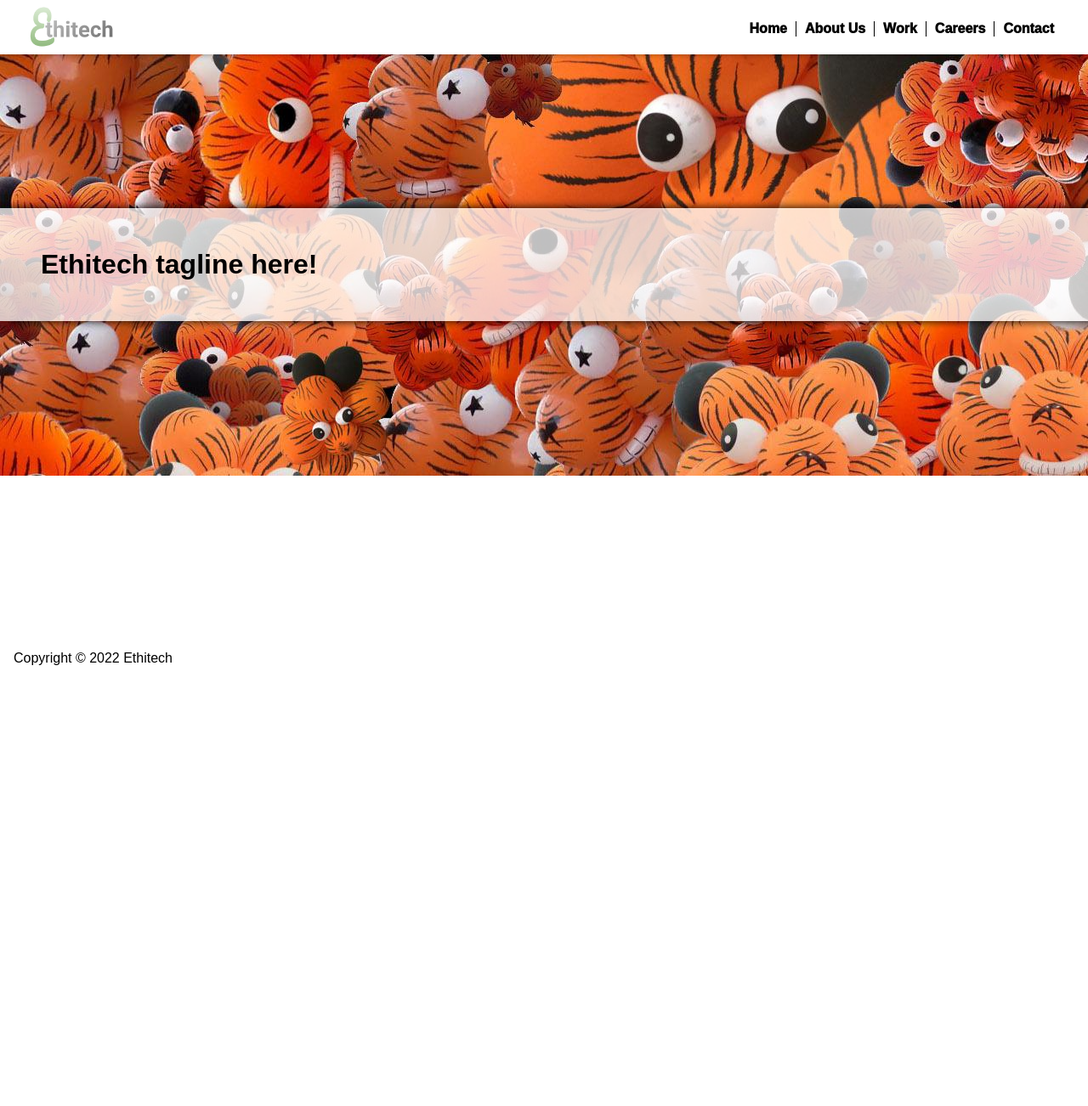
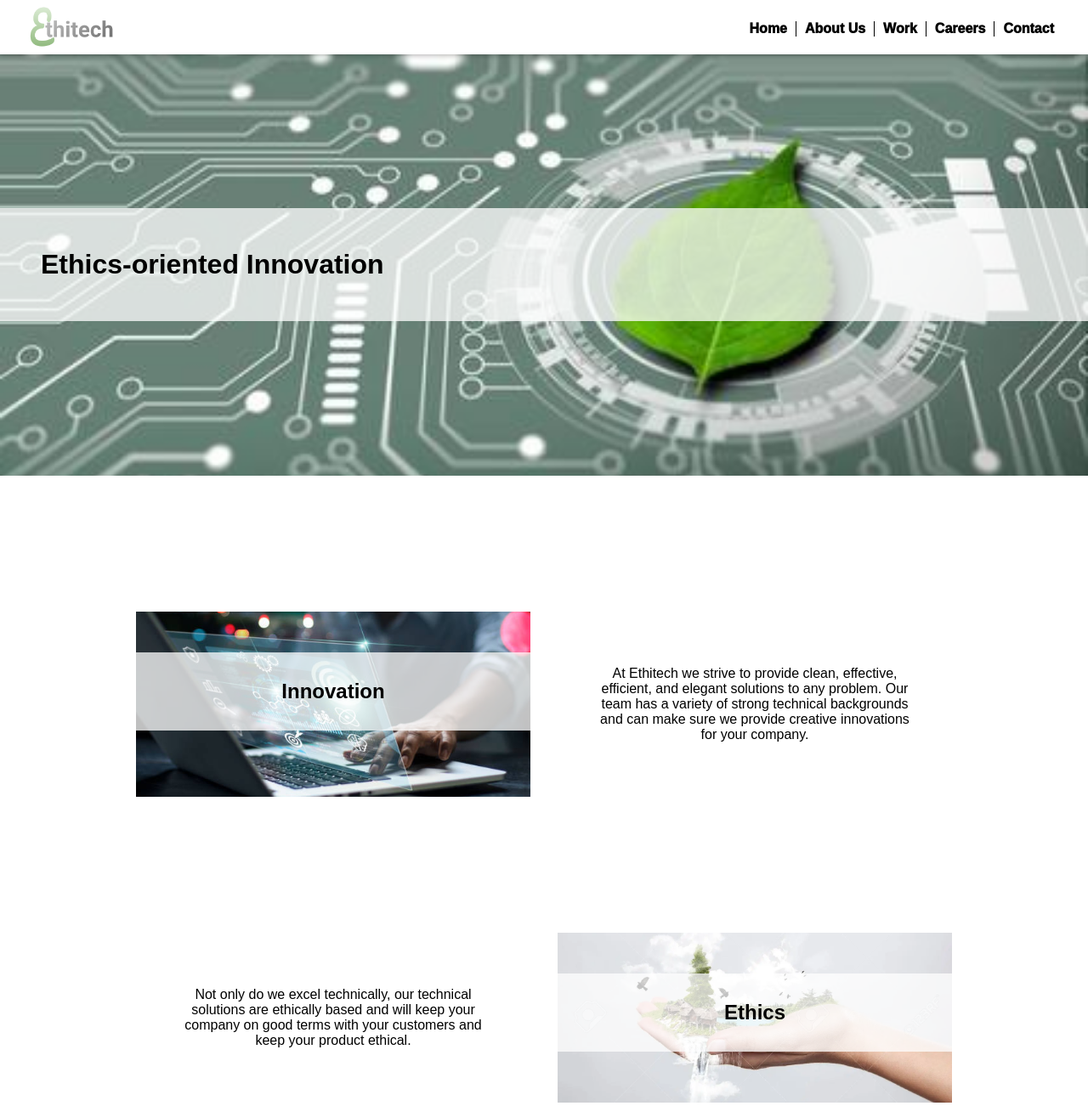
Before and after one commit to FeniulaPyra/com142, a plain HTML site: page index.html in a window 1280 px wide. Shown: the top 1302 px of the page at 85% size. Before the commit the page ends 800 px from the top, so only its background shows below. Drawn offline with Linux system fonts and the light colour scheme.

Commit message:
added some crap to the homepage and replaced balloon ritchies with stock photos

```diff
--- a/index.html
+++ b/index.html
@@ -9,7 +9,9 @@
     <style>
         .banner {
             width: 100%;
-            background-image: url(images/Balloon_Ritchies.jpg);
+            background-image: url(images/banner-bg.jpg);
+            background-size: cover;
+            background-position: center;
             padding-top: 10rem;
             padding-bottom: 10rem;
         }
@@ -18,10 +20,33 @@
             width: 100%;
             background: rgba(255, 255, 255, .75);
             padding: 3rem;
-            box-shadow: 10px 0px 10px black;
         }
-        footer {
-            position: fixed;
+        .aboutblurb {
+            margin:10rem;
+            display: grid;
+            grid-template-columns: 1fr 1fr;
+            grid-gap: 2rem;
+        }
+        .aboutblurb h2{
+            margin-top: 3rem;
+            margin-bottom: 3rem;
+            text-align: center;
+            padding: 2rem;
+            background: rgba(255, 255, 255, .75);
+        }
+        .aboutblurb #innovation {
+            background: url(images/technology-stock-photo.jpg);
+            background-position: center;
+            background-size: cover;
+        }
+        .aboutblurb #ethics {
+            background: url(images/nature-stock-image.webp);
+            background-position: center;
+            background-size: cover;
+        }
+        .aboutblurb p {
+            padding: 3rem;
+            text-align: center;
         }
     </style>
 </head>
@@ -37,8 +62,24 @@
     </nav>
     </header>
 	<div class="banner">
-        <h1>Ethitech tagline here!</h1>
+        <h1>Ethics-oriented Innovation</h1>
 	</div>
+    <div class="aboutblurb">
+        <div id="innovation">
+            <h2>Innovation</h2>
+        </div>
+        <p>
+            At Ethitech we strive to provide clean, effective, efficient, and elegant solutions to any problem. Our team has a variety of strong technical backgrounds and can make sure we provide creative innovations for your company.
+        </p>
+    </div>
+    <div class="aboutblurb">
+        <p>
+            Not only do we excel technically, our technical solutions are ethically based and will keep your company on good terms with your customers and keep your product ethical.
+        </p>
+        <div id="ethics">
+            <h2>Ethics</h2>
+        </div>
+    </div>
 	<footer>
         Copyright © 2022 Ethitech
     </footer>
```
Also changed, not shown: README.txt (added), images/banner-bg.jpg (added), images/nature-stock-image.webp (added), images/technology-stock-photo.jpg (added).
